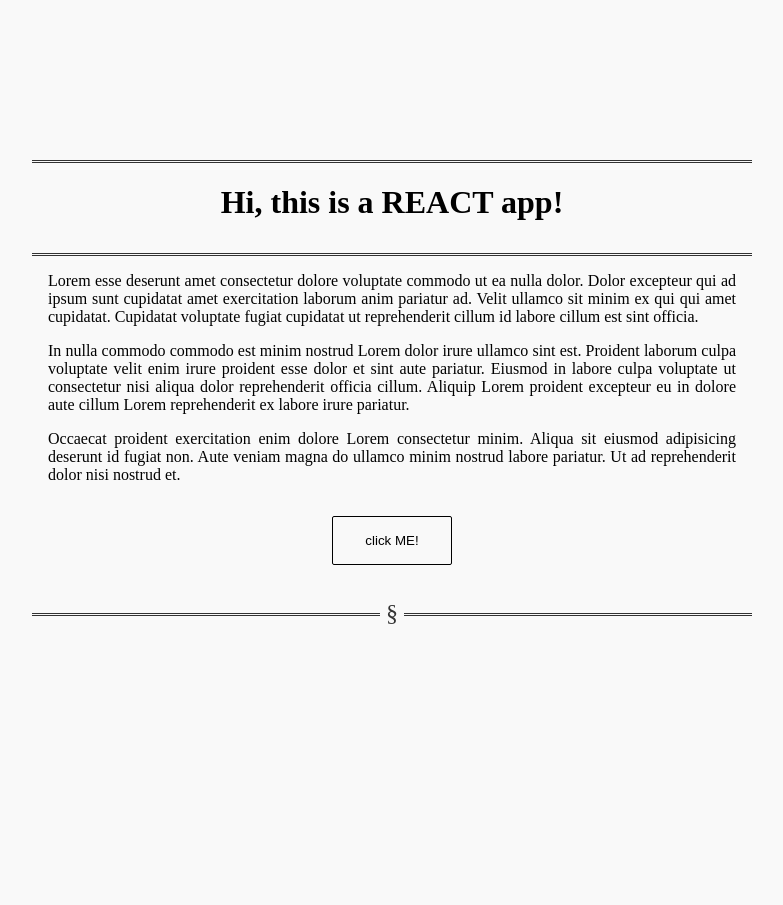
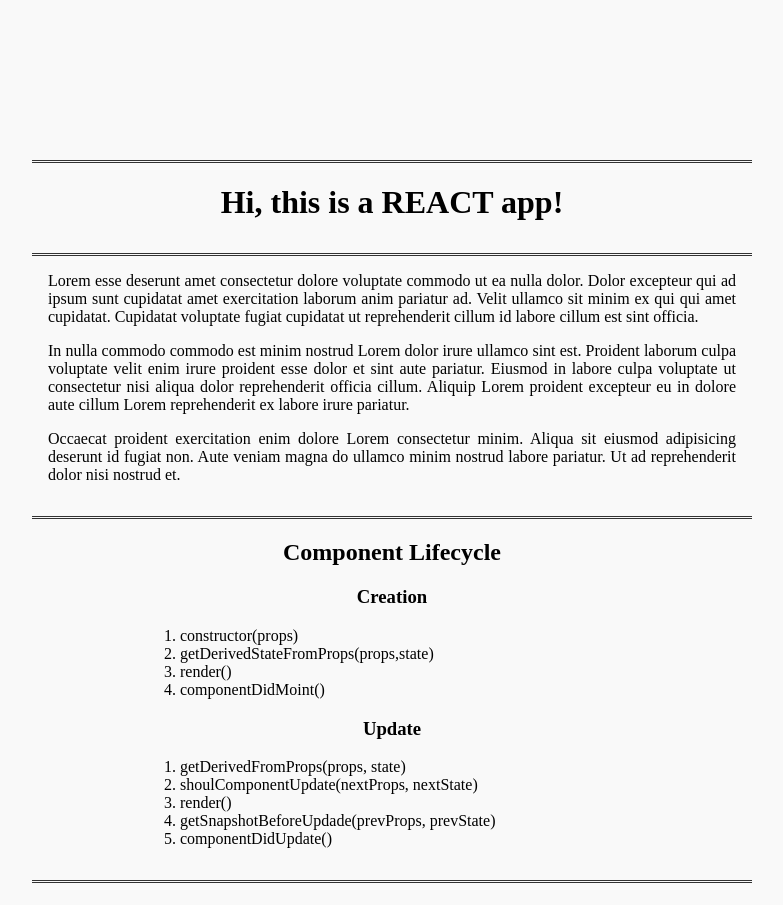
Before and after one commit to rafaelmuto/REACT.js, a React (Create React App) app in the folder react-guide/: page / in a window 1280 px wide. Shown: the top 905 px of the page, without its empty margins (248-1031 px from the left). Before the commit the page ends 803 px from the top, so only its background shows below. Built offline with nearby package versions, Linux system fonts and the light colour scheme; a web font is replaced by a local one.

Commit message:
class comp lifecycle

```diff
--- a/react-guide/src/components/Cockpit/Cockpit.js
+++ b/react-guide/src/components/Cockpit/Cockpit.js
@@ -10,7 +10,24 @@
       <p>Lorem esse deserunt amet consectetur dolore voluptate commodo ut ea nulla dolor. Dolor excepteur qui ad ipsum sunt cupidatat amet exercitation laborum anim pariatur ad. Velit ullamco sit minim ex qui qui amet cupidatat. Cupidatat voluptate fugiat cupidatat ut reprehenderit cillum id labore cillum est sint officia.</p>
       <p>In nulla commodo commodo est minim nostrud Lorem dolor irure ullamco sint est. Proident laborum culpa voluptate velit enim irure proident esse dolor et sint aute pariatur. Eiusmod in labore culpa voluptate ut consectetur nisi aliqua dolor reprehenderit officia cillum. Aliquip Lorem proident excepteur eu in dolore aute cillum Lorem reprehenderit ex labore irure pariatur.</p>
       <p>Occaecat proident exercitation enim dolore Lorem consectetur minim. Aliqua sit eiusmod adipisicing deserunt id fugiat non. Aute veniam magna do ullamco minim nostrud labore pariatur. Ut ad reprehenderit dolor nisi nostrud et.</p>
-
+      <hr />
+      <h2>Component Lifecycle</h2>
+      <h3>Creation</h3>
+      <ol>
+        <li>constructor(props)</li>
+        <li>getDerivedStateFromProps(props,state)</li>
+        <li>render()</li>
+        <li>componentDidMoint()</li>
+      </ol>
+      <h3>Update</h3>
+      <ol>
+        <li>getDerivedFromProps(props, state)</li>
+        <li>shoulComponentUpdate(nextProps, nextState)</li>
+        <li>render()</li>
+        <li>getSnapshotBeforeUpdade(prevProps, prevState)</li>
+        <li>componentDidUpdate() </li>
+      </ol>
+      <hr />
       <button className={style.CockpitBtn} onClick={props.clicked}>
         click ME!
       </button>
--- a/react-guide/src/components/Cockpit/Cockpit.module.css
+++ b/react-guide/src/components/Cockpit/Cockpit.module.css
@@ -10,3 +10,8 @@
   border: 1px solid black;
   border-radius: 2px;
 }
+
+.Cockpit ol {
+  text-align: left;
+  margin: 0 15%;
+}
```
